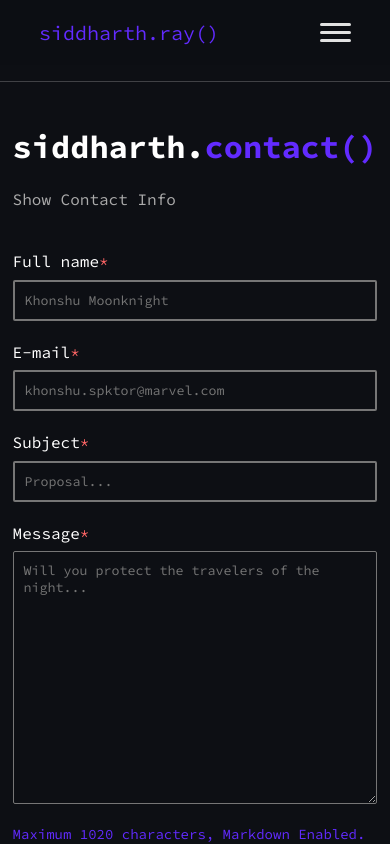
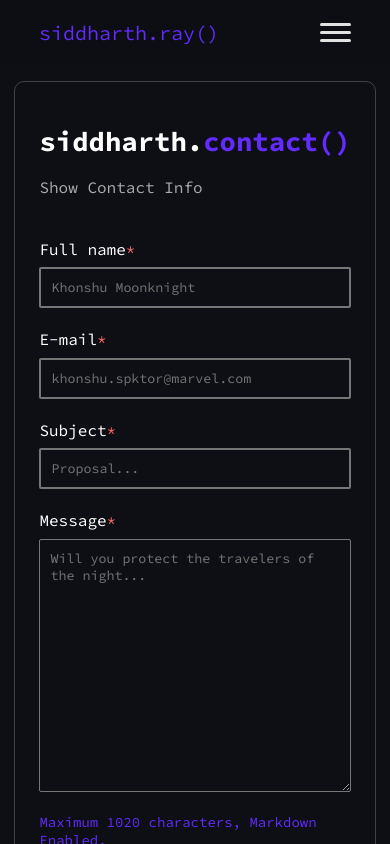
Before and after one commit to kidsonfilms-python-rules/siddharth-ray-dot-com, a Next.js app: page /contact in a window 390 px wide. Shown: the top 844 px of the page. Built offline with nearby package versions, Linux system fonts and the light colour scheme.

Commit message:
made portfolio and contact page responsive

```diff
--- a/styles/Contact.module.css
+++ b/styles/Contact.module.css
@@ -98,7 +98,7 @@
     border-radius: 10px;
     transition: all 0.15s ease;
     min-width: 50vw;
-    /* max-width: 300px; */
+    max-width: 100vw;
   }
 
   .card:hover,
@@ -129,6 +129,10 @@
     .grid {
       width: 100%;
       flex-direction: column;
+    }
+
+    .card h1 {
+      font-size: 7vw;
     }
   }
 
--- a/styles/Portfolio.module.css
+++ b/styles/Portfolio.module.css
@@ -137,6 +137,10 @@
       width: 100%;
       flex-direction: column;
     }
+
+    .title {
+      font-size: 7vw;
+    }
   }
 
   .primaryColorSpan {
--- a/styles/PortfolioCard.module.css
+++ b/styles/PortfolioCard.module.css
@@ -7,6 +7,7 @@
     transition: all 500ms;
     box-shadow: 10px 10px 40px black;
     width: 500px;
+    max-width: 90vw;
     margin-top: 40px;
     margin-bottom: 30px;
     cursor: pointer;
@@ -19,6 +20,7 @@
 
 .card img {
     width: 500px;
+    max-width: 90vw;
     max-height: 250px;
     border-top-left-radius: 25px;
     border-top-right-radius: 25px;
@@ -45,6 +47,7 @@
     display: inline-block; /* change the default display type to inline-block */
     overflow: hidden;      /* hide the overflow */
     width: 500px;
+    max-width: 90vw;
     max-height: 250px;
     border-top-left-radius: 25px;
     border-top-right-radius: 25px;
```
